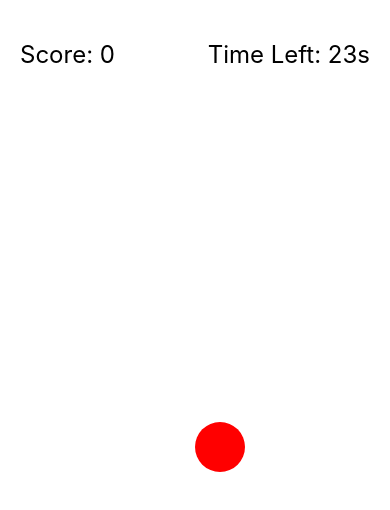
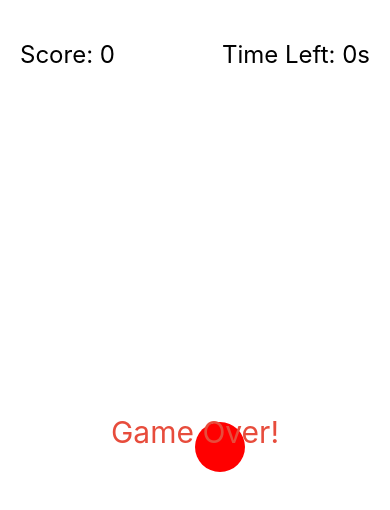
Before and after one commit to michaelmurrayiv/target-mini-game, a React Native app: screen / in a window 390 px wide. Shown: the top 510 px of the page. Built offline with nearby package versions, Linux system fonts and the light colour scheme.

Commit message:
fixed bug where timer didn't count down consistently

```diff
--- a/App.tsx
+++ b/App.tsx
@@ -9,7 +9,7 @@ import {
 
 // Constants for the target size and game duration
 const TARGET_SIZE = 50; // constant size for the target
-const GAME_DURATION = 30; // seconds
+const GAME_DURATION = 5; // seconds
 const TOP_AREA_HEIGHT = 80;
 
 // Get screen width and height dynamically using Dimensions API
@@ -21,10 +21,15 @@ const App = () => {
   const [targetPosition, setTargetPosition] = useState<{
     x: number;
     y: number;
-  }>({ x: screenWidth/2, y: screenHeight/2 });
+  }>({ x: screenWidth / 2, y: screenHeight / 2 });
   const [gameOver, setGameOver] = useState(false);
 
-  // Timer effect (countdown)
+useEffect(() => {
+  if (gameOver) {
+    alert(`Game Over! Final Score: ${score}`); // Use the latest score here
+  }
+}, [gameOver]); // Trigger alert only when gameOver changes
+
 useEffect(() => {
   if (gameOver) return;
 
@@ -32,8 +37,7 @@ const App = () => {
     setTimer((prevTimer) => {
       if (prevTimer <= 1) {
         clearInterval(timerInterval);
-          setGameOver(true);
-          alert(`Game Over! Final Score: ${score}`);
+        setGameOver(true); // gameOver state triggers the alert
         return 0;
       }
       return prevTimer - 1;
@@ -41,7 +45,7 @@ const App = () => {
   }, 1000);
 
   return () => clearInterval(timerInterval);
-  }, [score, gameOver]);
+}, [gameOver]);
 
   // Handle target tap (score and reset target position)
   const handleTargetTap = () => {
@@ -53,7 +57,10 @@ const App = () => {
   // Get random position on the screen
   const getRandomPosition = (): { x: number; y: number } => {
     const randomX = Math.floor(Math.random() * (screenWidth - TARGET_SIZE));
-    const randomY = Math.floor(Math.random() * (screenHeight - TARGET_SIZE - TOP_AREA_HEIGHT)) + TOP_AREA_HEIGHT;
+    const randomY =
+      Math.floor(
+        Math.random() * (screenHeight - TARGET_SIZE - TOP_AREA_HEIGHT)
+      ) + TOP_AREA_HEIGHT;
     return { x: randomX, y: randomY };
   };
 
```
Lines whose indentation alone changed are shown as unchanged.
